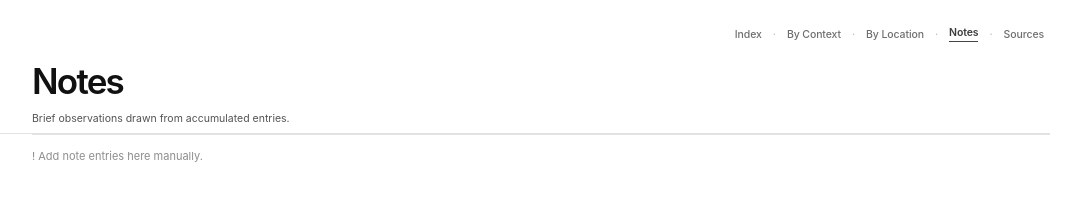
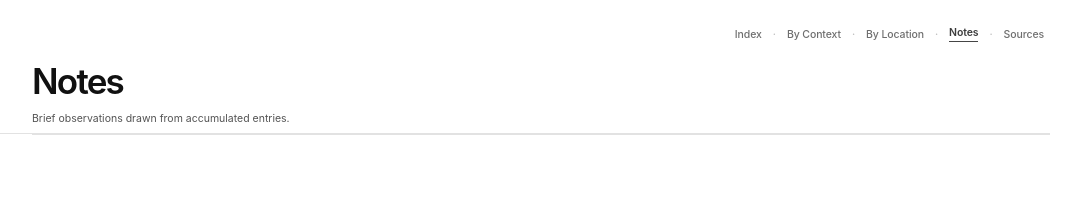
Before and after one commit to gwendolyn-wolski/sittingsystems-map, a plain HTML site: page notes.html in a window 1280 px wide. Shown: the whole page, without its empty margins (202-1277 px from the left). Drawn offline with Linux system fonts and the light colour scheme.

Commit message:
Update notes.html

```diff
--- a/notes.html
+++ b/notes.html
@@ -301,7 +301,6 @@
 
           <div class="notes-list">
             <div class="placeholder">
-             ! Add note entries here manually.
             </div>
 
             <!-- Example entry format
```
